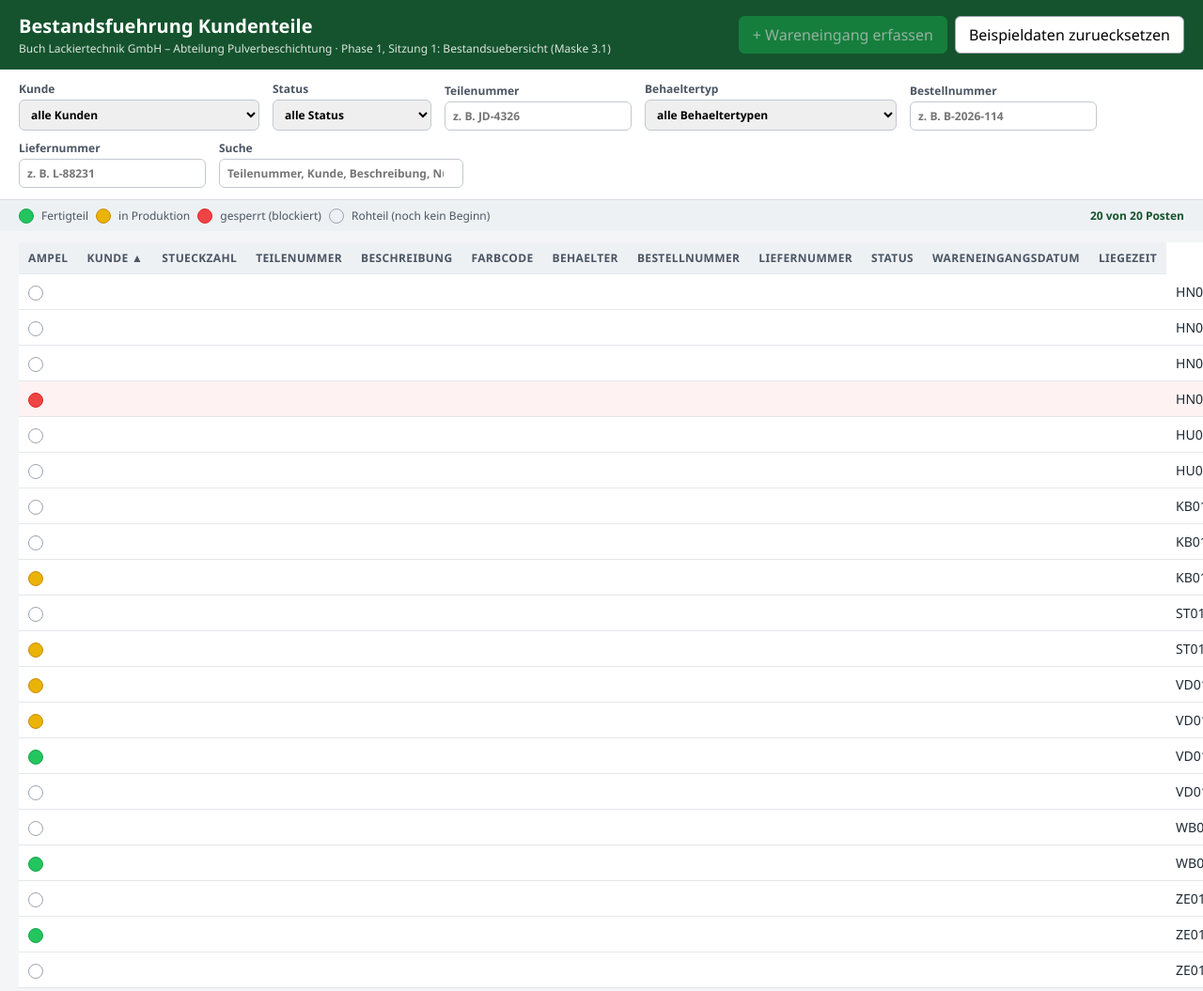
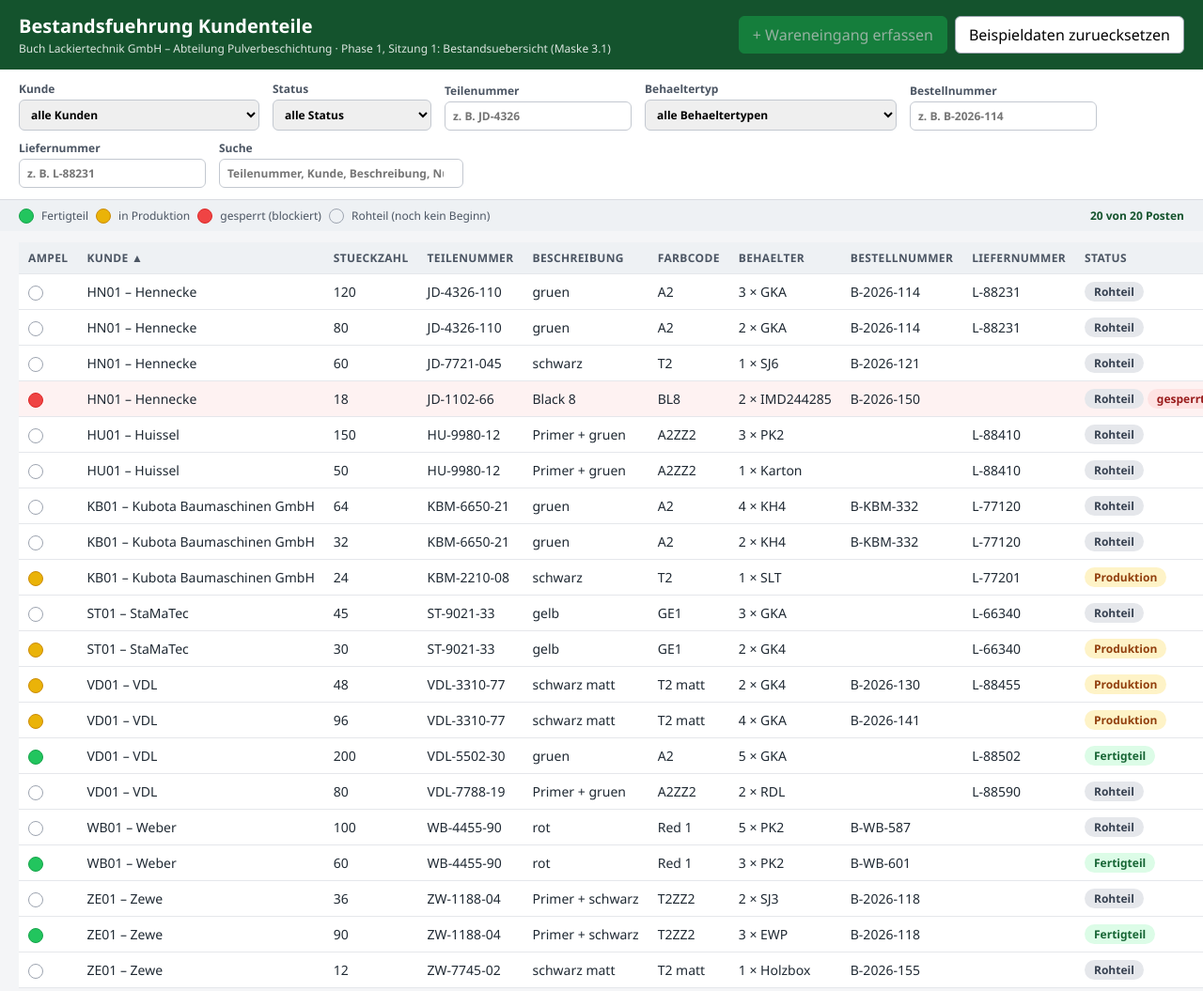
Before and after one commit to Arne-vibe/App-Pulverbeschichtung, a plain HTML site: page index.html in a window 1280 px wide. Shown: the top 1055 px of the page at 94% size. Drawn offline with Linux system fonts and the light colour scheme.

Commit message:
Fix: Tabellenkopf nicht mehr verschachtelt rendern (leere tr in thead fuehrte zu verschobenen Spalten)
- index.html: thead ohne leere tr
- js/app.js: Kopfzeile wird direkt in thead gerendert
- Smoke-Test prueft jetzt: thead enthaelt genau eine tr mit 12 th, jede Datenzeile 12 Zellen

Co-authored-by: Arne-vibe <Arne-vibe@users.noreply.github.com>

```diff
--- a/index.html
+++ b/index.html
@@ -52,7 +52,7 @@
 
   <main>
     <table id="bestandstabelle">
-      <thead><tr></tr></thead>
+      <thead></thead>
       <tbody></tbody>
     </table>
   </main>
--- a/js/app.js
+++ b/js/app.js
@@ -226,7 +226,7 @@ function rendernKopfzeile(tbodyKopf) {
 }
 
 function rendernTabelle() {
-  const thead = document.querySelector("#bestandstabelle thead tr");
+  const thead = document.querySelector("#bestandstabelle thead");
   rendernKopfzeile(thead);
   const tbody = document.querySelector("#bestandstabelle tbody");
   tbody.innerHTML = "";
```
